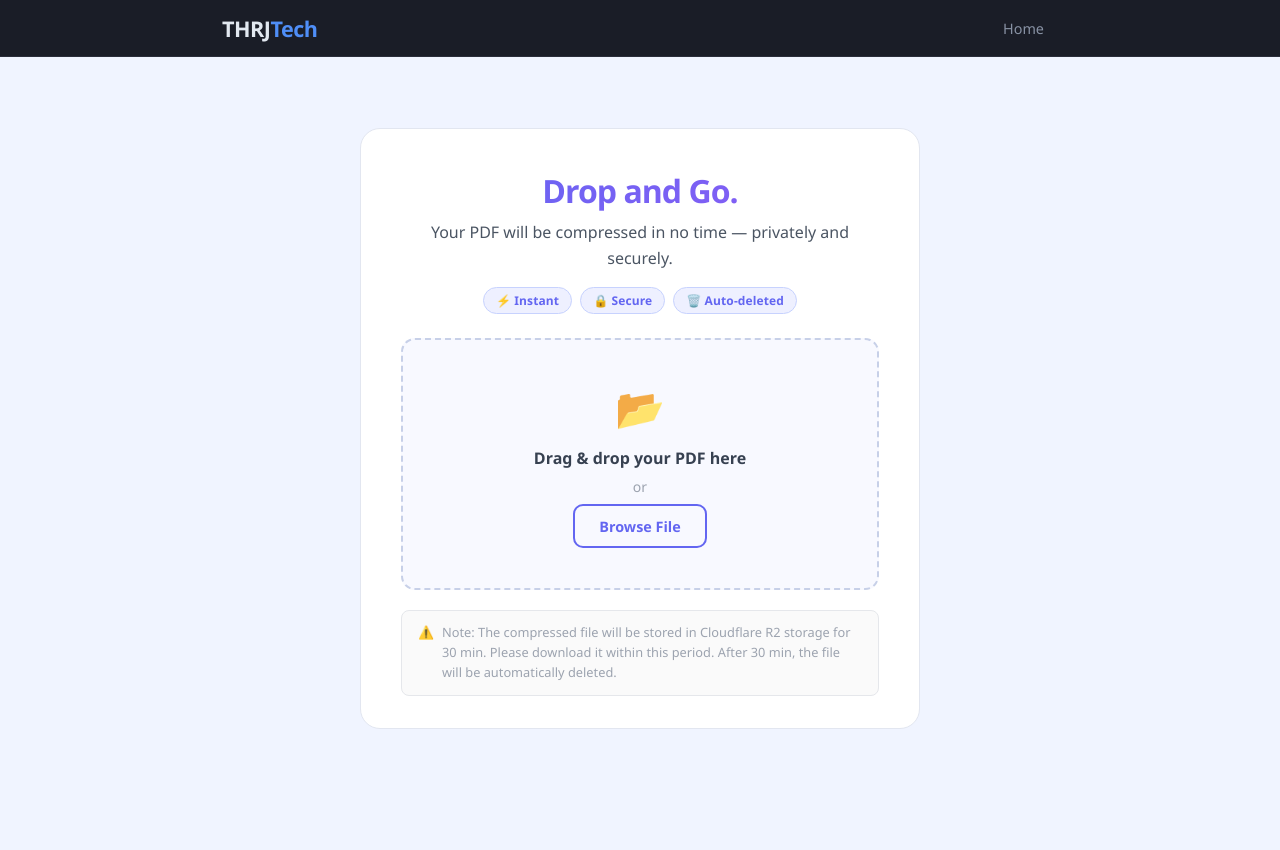
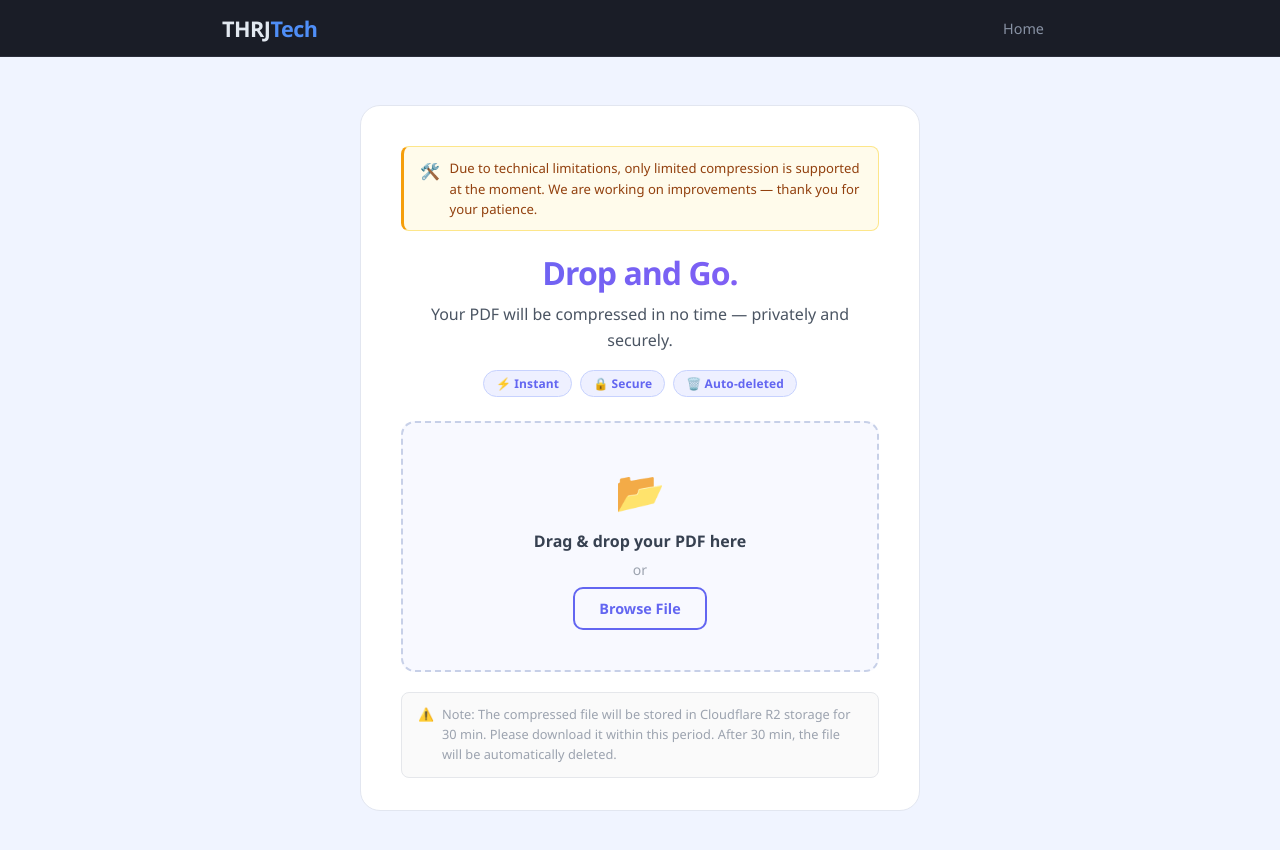
Before and after one commit to allthatjava-one/pdf-compressor-ui, a React (Vite) app: page / in a window 1280 px wide. Shown: the top 850 px of the page. Before the commit the page ends 800 px from the top, so only its background shows below. Built offline with nearby package versions, Linux system fonts and the light colour scheme.

Commit message:
Add note

```diff
--- a/src/App.css
+++ b/src/App.css
@@ -475,6 +475,27 @@
   background: #e0e4ff;
 }
 
+/* ── Service Notice ─────────────────────────────── */
+.service-notice {
+  display: flex;
+  align-items: flex-start;
+  gap: 0.6rem;
+  font-size: 0.82rem;
+  line-height: 1.55;
+  color: #92400e;
+  background: #fffbeb;
+  border: 1px solid #fde68a;
+  border-left: 3px solid #f59e0b;
+  border-radius: 8px;
+  padding: 0.7rem 1rem;
+}
+
+.service-notice-icon {
+  flex-shrink: 0;
+  font-size: 1rem;
+  margin-top: 0.05rem;
+}
+
 /* ── Note ────────────────────────────────────────── */
 .note {
   font-size: 0.8rem;
--- a/src/components/PdfCompressorView.jsx
+++ b/src/components/PdfCompressorView.jsx
@@ -20,6 +20,11 @@ export function PdfCompressorView({
 }) {
   return (
     <>
+          <div className="service-notice">
+            <span className="service-notice-icon">🛠️</span>
+            <span>Due to technical limitations, only limited compression is supported at the moment. We are working on improvements — thank you for your patience.</span>
+          </div>
+
           {status !== 'done' && (
             <>
               <div className="hero-section">
```
